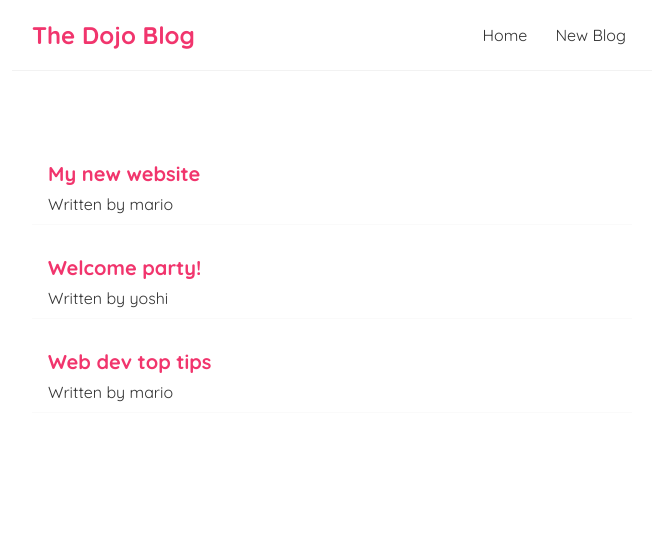
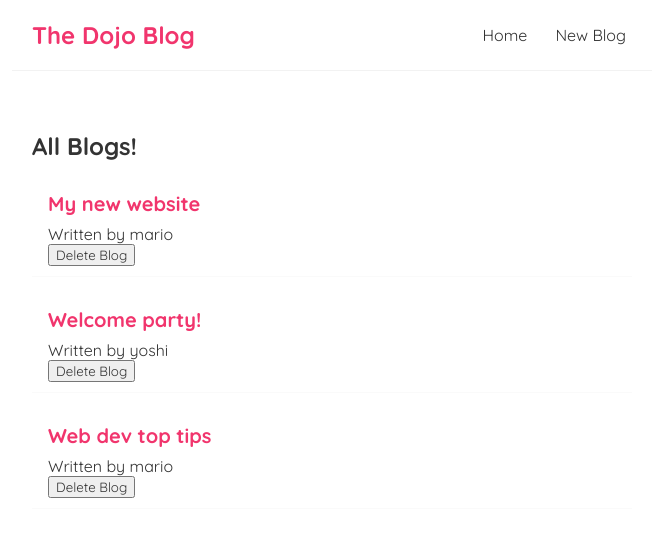
Before and after one commit to DragonDev07/LearnReactJs, a React (Create React App) app: page / in a window 1280 px wide. Shown: the top 536 px of the page, without its empty margins (308-964 px from the left). Built offline with nearby package versions, Linux system fonts and the light colour scheme.

Commit message:
Lessons 11-15 complete

```diff
--- /dev/null
+++ b/src/BlogList.js
@@ -0,0 +1,16 @@
+const BlogList = ({blogs, title, handleDelete}) => {
+    return (
+        <div className="blog-list">
+            <h2>{title}</h2>
+            {blogs.map((blog) => (
+                <div className="blog-preview" key={blog.id} >
+                    <h2>{ blog.title }</h2>
+                    <p>Written by { blog.author }</p>
+                    <button onClick={() => handleDelete(blog.id)}>Delete Blog</button>
+                </div>
+            ))}
+        </div>
+    );
+}
+
+export default BlogList;
--- a/src/Home.js
+++ b/src/Home.js
@@ -1,4 +1,5 @@
-import { useState } from "react";
+import { useState, useEffect } from "react";
+import BlogList from "./BlogList";
 
 const Home = () => {
   const [blogs, setBlogs] = useState([
@@ -7,14 +8,18 @@
     { title: 'Web dev top tips', body: 'lorem ipsum...', author: 'mario', id: 3 }
   ])
 
+  const handleDelete = (id) => {
+      const newBlogs = blogs.filter((blog) => blog.id !== id)
+      setBlogs(newBlogs);
+  }
+
+  useEffect(() => {
+      console.log('use effect ran');
+  }, []);
+
   return (
     <div className="home">
-      {blogs.map(blog => (
-        <div className="blog-preview" key={blog.id} >
-          <h2>{ blog.title }</h2>
-          <p>Written by { blog.author }</p>
-        </div>
-      ))}
+        <BlogList blogs={blogs} title="All Blogs!" handleDelete={handleDelete}/>
     </div>
   );
 }
```
